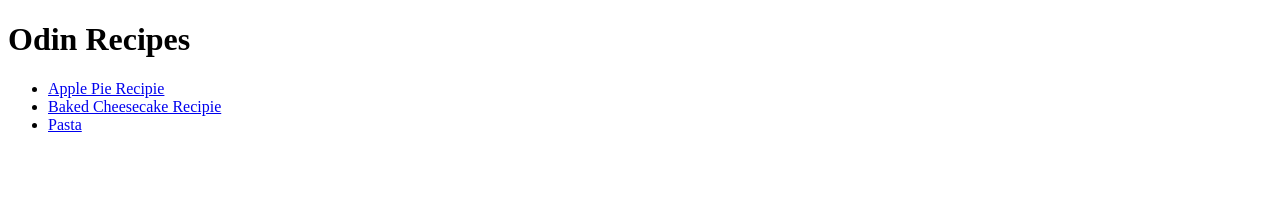
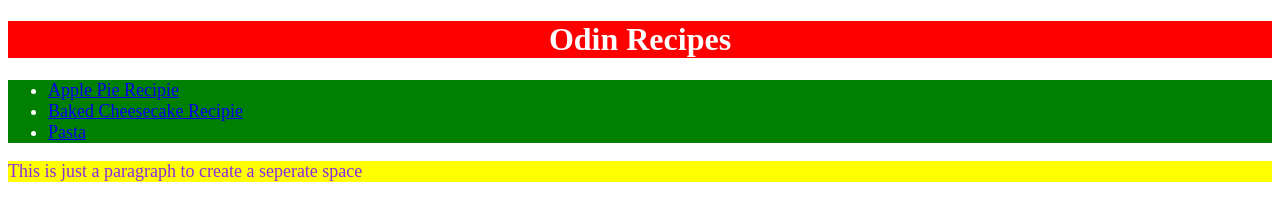
Before and after one commit to Josh-Newbie/odin-recipes, a plain HTML site: page index.html in a window 1280 px wide. Drawn offline with Linux system fonts and the light colour scheme.

Commit message:
added style.css and included styling link to index.html
added href link to styles.css file into index head
also included various intext styling and inline styling

```diff
--- a/index.html
+++ b/index.html
@@ -1,6 +1,14 @@
 <!DOCTYPE html>
 <html lang="en">
 <head>
+    <style> ul {
+        background-color: green;
+        color: white;
+        font-size: 18px;
+    }
+
+    </style>
+    <link rel="stylesheet" href="styles.css">
     <meta charset="UTF-8">
     <meta name="viewport" content="width=device-width, initial-scale=1.0">
     <title>Document</title>
@@ -12,5 +20,6 @@
     <li><a href="recipes/bakedCheeseCake.html" target="_blank" rel="noopener">Baked Cheesecake Recipie</a></li>
     <li><a href="recipes/pasta.html" target="_blank" rel="noopener">Pasta</a></li>
     </ul>
+    <p style="color: blueviolet; background-color: yellow; font-size: 18px;">This is just a paragraph to create a seperate space</p>
 </body>
 </html>
--- /dev/null
+++ b/styles.css
@@ -0,0 +1,7 @@
+h1 {
+    color: white;
+    background-color: red;
+    font-size: 32px;
+    text-align: center;
+    font-weight: 700;
+}
```
